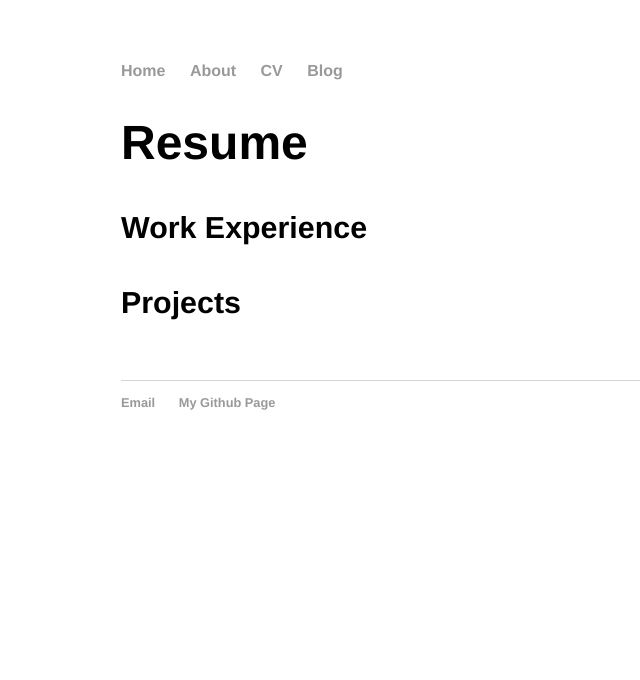
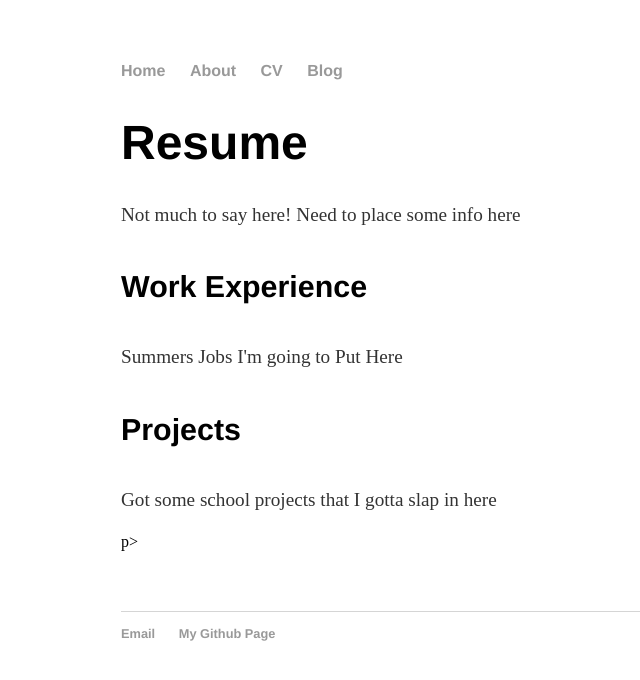
Before and after one commit to Zain-Basit/zain-basit.github.io, a Jekyll site: the page built from cv/index.html, in a window 1280 px wide. Shown: the top 680 px of the page, without its empty margins (71-711 px from the left). Built offline with Jekyll 4.4.1, drawn with Linux system fonts in a browser that asks for light colours.

Commit message:
Adding more info, filling out the rest of the pages

```diff
--- a/cv/index.html
+++ b/cv/index.html
@@ -4,8 +4,11 @@ title: Zain's CV/Resume
 ---
 
 <div class="cv">
-	<h1>Resume</h1>
+    <h1>Resume</h1>
+        <p>Not much to say here! Need to place some info here</p>
     <h4>Work Experience</h4>
+        <p>Summers Jobs I'm going to Put Here</p>
     <h4>Projects</h4>
+        <p>Got some school projects that I gotta slap in here</p>p>
 
 </div><!-- /.blurb -->
--- a/index.html
+++ b/index.html
@@ -5,5 +5,5 @@ title: Zain Basit
 <div class="blurb">
 	<h1>Greetings traveller, I'm Zain Basit!</h1>
 	<p>I'm best known as a person who lives in Brampton, and goes to U of T. <a href="/about">Read more about my life...</a></p>
-	<p>This site is still a work in progress, so please excuse it's very ugly appearance :D</p>
+	<p>This site is now a somewhat work in progress, so please excuse it's very ugly appearance :D</p>
 </div><!-- /.blurb -->
```
